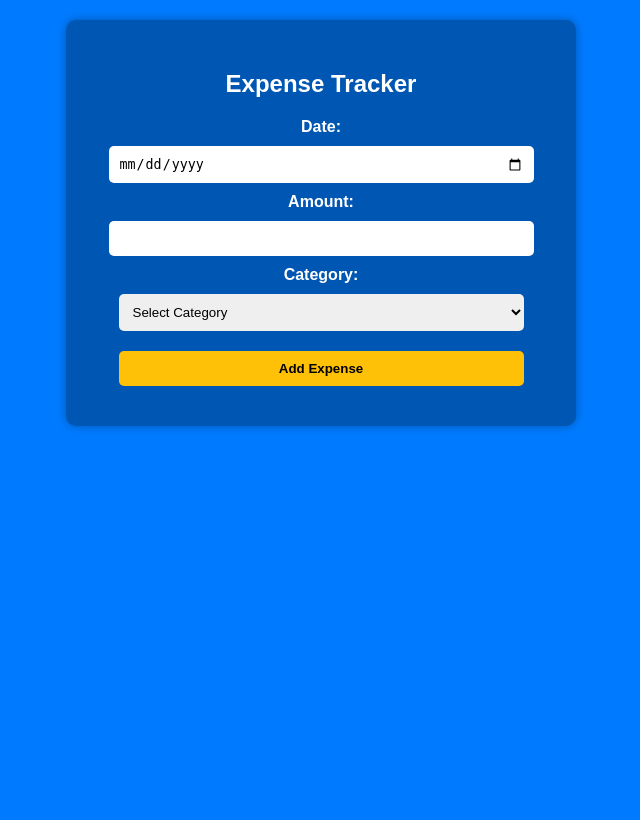
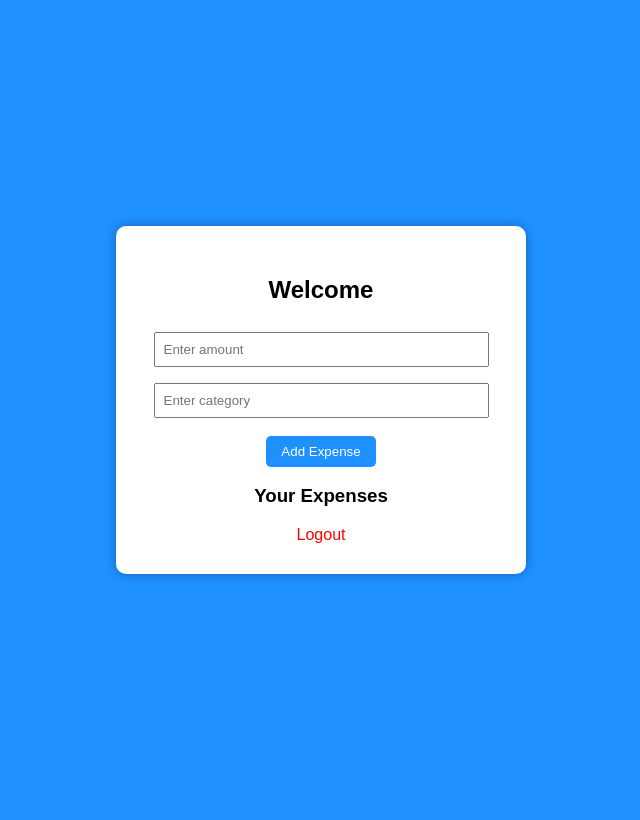
Before and after one commit to Mohitkonchada/expense-tracker-ml, a Flask app: template templates/index.html in a window 1280 px wide. Shown: the whole page, without its empty margins (319-959 px from the left). After the commit the page ends 578 px from the top, so only its background shows below. Run offline with Flask 3, Linux system fonts and the light colour scheme; the template is opened without the code that fills it, so the values that code supplies are empty.

Commit message:
Updated index.html UI

```diff
--- a/templates/index.html
+++ b/templates/index.html
@@ -1,193 +1,86 @@
 <!DOCTYPE html>
-<html>
+<html lang="en">
 <head>
+    <meta charset="UTF-8">
     <title>Expense Tracker</title>
     <style>
         body {
-            background-color: #007BFF;
-            color: white;
-            font-family: Arial, sans-serif;
+            margin: 0;
+            padding: 0;
+            height: 100vh;
+            background-color: #1e90ff; /* blue background */
             display: flex;
             justify-content: center;
-            align-items: flex-start;
-            min-height: 100vh;
-            margin: 0;
-            padding-top: 20px;
+            align-items: center;
+            font-family: Arial, sans-serif;
         }
+
         .container {
+            background-color: white;
+            padding: 30px;
+            width: 350px;
+            border-radius: 10px;
             text-align: center;
-            background-color: #0056b3;
-            padding: 30px;
-            border-radius: 10px;
             box-shadow: 0 0 10px rgba(0,0,0,0.3);
-            width: 450px;
         }
-        input, select, button {
-            padding: 10px;
-            margin: 10px 0;
+
+        h2 {
+            margin-bottom: 20px;
+        }
+
+        input {
             width: 90%;
+            padding: 8px;
+            margin: 8px 0;
+        }
+
+        button {
+            padding: 8px 15px;
+            margin-top: 10px;
+            background-color: #1e90ff;
+            color: white;
+            border: none;
+            cursor: pointer;
             border-radius: 5px;
-            border: none;
         }
-        button {
-            background-color: #FFC107;
-            color: black;
-            cursor: pointer;
-            font-weight: bold;
+
+        ul {
+            list-style-type: none;
+            padding: 0;
         }
-        button:hover {
-            background-color: #e0a800;
+
+        li {
+            margin: 5px 0;
         }
-        label {
-            font-weight: bold;
-        }
-        p, h3 {
-            margin: 15px 0;
-        }
-        table {
-            width: 100%;
-            margin: auto;
-            border-collapse: collapse;
-            color: white;
-        }
-        table, th, td {
-            border: 1px solid white;
-        }
-        th, td {
-            padding: 10px;
-            text-align: center;
-        }
-        table tr:nth-child(even) {
-            background-color: rgba(255,255,255,0.1);
-        }
-        canvas {
-            margin-top: 20px;
+
+        a {
+            display: block;
+            margin-top: 15px;
+            color: red;
+            text-decoration: none;
         }
     </style>
 </head>
 <body>
-    <div class="container">
-        <h2>Expense Tracker</h2>
 
-        <!-- Expense Input Form -->
-        <form method="post">
-            <label>Date:</label><br>
-            <input type="date" name="date" required><br>
+<div class="container">
+    <h2>Welcome {{ current_user.username }}</h2>
 
-            <label>Amount:</label><br>
-            <input type="number" name="amount" min="0" required><br>
+    <form method="post">
+        <input type="number" step="0.01" name="amount" placeholder="Enter amount" required>
+        <input type="text" name="category" placeholder="Enter category" required>
+        <button type="submit">Add Expense</button>
+    </form>
 
-            <label>Category:</label><br>
-            <select name="category" required>
-                <option value="">Select Category</option>
-                <option value="Food">Food</option>
-                <option value="Travel">Travel</option>
-                <option value="Bills">Bills</option>
-                <option value="Entertainment">Entertainment</option>
-                <option value="Other">Other</option>
-            </select><br>
+    <h3>Your Expenses</h3>
+    <ul>
+        {% for e in expenses %}
+            <li>₹ {{ e[0] }} - {{ e[1] }}</li>
+        {% endfor %}
+    </ul>
 
-            <button type="submit">Add Expense</button>
-        </form>
+    <a href="/logout">Logout</a>
+</div>
 
-        <!-- Message after adding expense -->
-        {% if message %}
-            <p>{{ message }}</p>
-        {% endif %}
-
-        <!-- Monthly total -->
-        {% if monthly_total %}
-            <h3>Total Expense This Month: ₹ {{ monthly_total }}</h3>
-        {% endif %}
-
-        <!-- Display all expenses -->
-        {% if expenses %}
-            <h3>All Expenses</h3>
-            <table>
-                <tr>
-                    <th>Date</th>
-                    <th>Amount</th>
-                    <th>Category</th>
-                </tr>
-                {% for expense in expenses %}
-                <tr {% if loop.last %} style="background-color: yellow; color:black;" {% endif %}>
-                    <td>{{ expense['Date'] }}</td>
-                    <td>{{ expense['Amount'] }}</td>
-                    <td>{{ expense['Category'] }}</td>
-                </tr>
-                {% endfor %}
-            </table>
-        {% endif %}
-
-        <!-- ML Prediction -->
-        {% if prediction %}
-            <h3>Predicted Expense for Next Month: ₹ {{ prediction }}</h3>
-        {% endif %}
-
-        <!-- Expense Chart -->
-       {% if expenses %}
-<canvas id="expenseChart" width="400" height="200"></canvas>
-<script src="https://cdn.jsdelivr.net/npm/chart.js"></script>
-
-<script>
-    var ctx = document.getElementById('expenseChart').getContext('2d');
-
-    var expenseChart = new Chart(ctx, {
-        type: 'line',
-        data: {
-            labels: [
-                {% for expense in expenses %}
-                    "{{ expense['Date'] }}"{% if not loop.last %}, {% endif %}
-                {% endfor %}
-            ],
-            datasets: [{
-                label: 'Expense Amount',
-                data: [
-                    {% for expense in expenses %}
-                        {{ expense['Amount'] }}{% if not loop.last %}, {% endif %}
-                    {% endfor %}
-                ],
-                borderColor: '#00FFCC',
-                backgroundColor: 'transparent',
-                pointBackgroundColor: '#FFD700',
-                pointBorderColor: '#FFD700',
-                tension: 0.3
-            }]
-        },
-        options: {
-            plugins: {
-                legend: {
-                    labels: {
-                        color: 'white'
-                    }
-                }
-            },
-            scales: {
-                x: {
-                    ticks: { color: 'white' },
-                    grid: { color: 'rgba(255,255,255,0.2)' },
-                    title: {
-                        display: true,
-                        text: 'Date',
-                        color: 'white'
-                    }
-                },
-                y: {
-                    ticks: { color: 'white' },
-                    grid: { color: 'rgba(255,255,255,0.2)' },
-                    title: {
-                        display: true,
-                        text: 'Amount (₹)',
-                        color: 'white'
-                    }
-                }
-            }
-        }
-    });
-</script>
-{% endif %}
-
-
-    </div>
 </body>
 </html>
```
